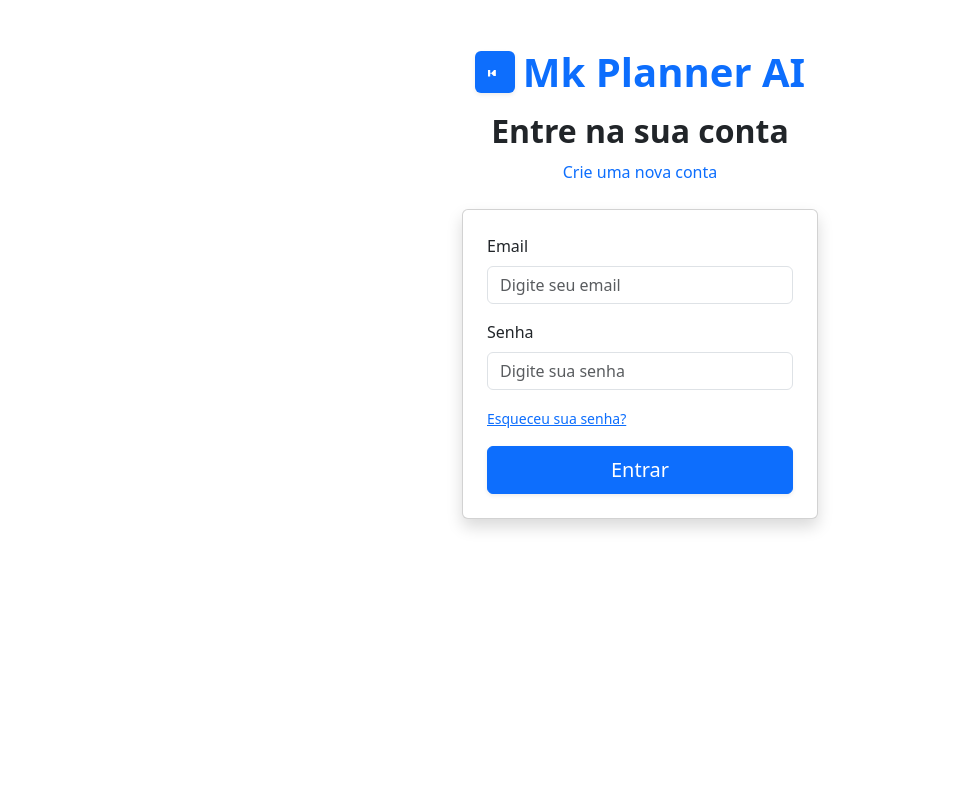
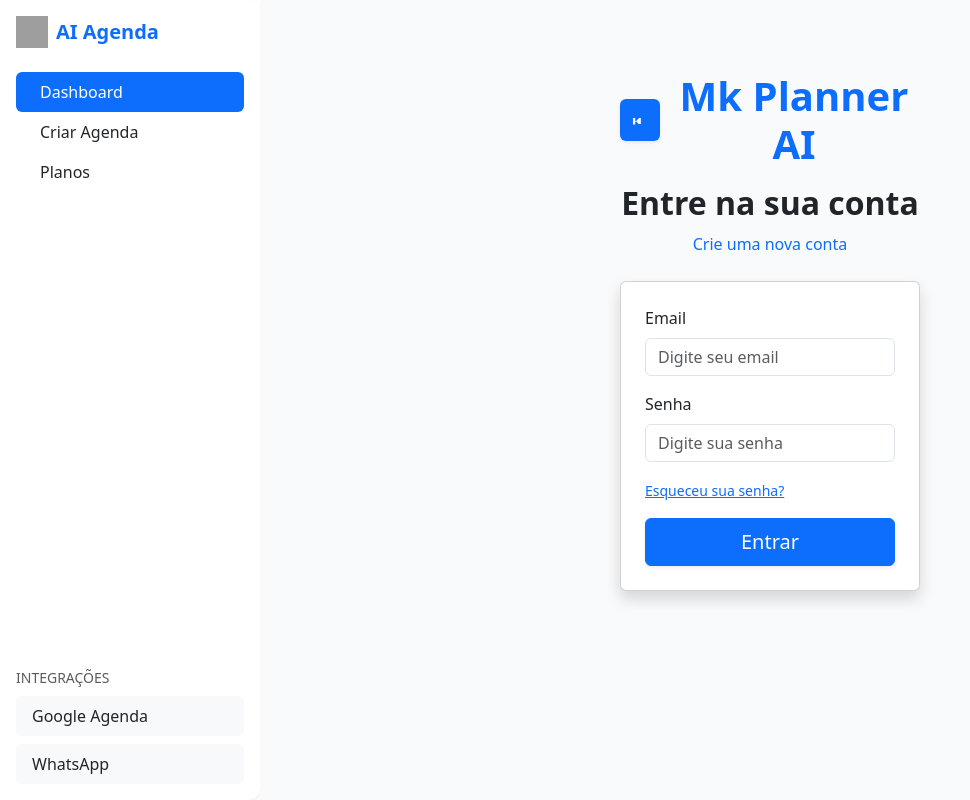
Before and after one commit to MarcosCarvalho45/agenda-ia, an Angular app: page /login in a window 1280 px wide. Shown: the whole page, without its empty margins (0-970 px from the left). Built offline with nearby package versions, Linux system fonts and the light colour scheme; grey boxes are pictures that could not be loaded.

Commit message:
feat: sidebar criada

```diff
--- a/src/app/app.component.html
+++ b/src/app/app.component.html
@@ -1 +1,9 @@
-<router-outlet></router-outlet>
+<div class="d-flex">
+  <!-- Sidebar -->
+  <app-sidebar></app-sidebar>
+
+  <!-- Conteúdo principal -->
+  <div class="flex-grow-1 p-4" style="background-color: #f8fafc; min-height: 100vh;">
+    <router-outlet></router-outlet>
+  </div>
+</div>
--- a/src/app/app.component.ts
+++ b/src/app/app.component.ts
@@ -1,9 +1,10 @@
 import { Component } from '@angular/core';
 import { RouterOutlet } from '@angular/router';
+import { SidebarComponent } from "./components/sidebar/sidebar.component";
 
 @Component({
   selector: 'app-root',
-  imports: [RouterOutlet],
+  imports: [RouterOutlet, SidebarComponent],
   templateUrl: './app.component.html',
   styleUrl: './app.component.scss'
 })
--- a/src/app/components/sidebar/sidebar.component.html
+++ b/src/app/components/sidebar/sidebar.component.html
@@ -1 +1,42 @@
-<p>sidebar works!</p>
+<div class="d-flex flex-column p-3 bg-white shadow-sm" style="width: 260px; height: 100vh; border-radius: 0 12px 12px 0;">
+  <!-- Logo -->
+  <a href="#" class="d-flex align-items-center mb-4 text-decoration-none">
+    <img src="caminho/do/icone.png" alt="AI Agenda" style="width: 32px; height: 32px;" class="me-2">
+    <span class="fw-bold fs-5 text-primary">AI Agenda</span>
+  </a>
+
+  <!-- Menu Navegação -->
+  <ul class="nav nav-pills flex-column mb-auto">
+    <li class="nav-item">
+      <a href="#" class="nav-link active d-flex align-items-center">
+        <i class="bi bi-calendar-event me-2"></i>
+        Dashboard
+      </a>
+    </li>
+    <li>
+      <a href="#" class="nav-link text-dark d-flex align-items-center">
+        <i class="bi bi-plus-lg me-2"></i>
+        Criar Agenda
+      </a>
+    </li>
+    <li>
+      <a href="#" class="nav-link text-dark d-flex align-items-center">
+        <i class="bi bi-card-list me-2"></i>
+        Planos
+      </a>
+    </li>
+  </ul>
+
+  <!-- Integrações -->
+  <div class="mt-auto">
+    <p class="text-muted small mb-2">INTEGRAÇÕES</p>
+    <div class="bg-light rounded px-3 py-2 d-flex justify-content-between align-items-center mb-2">
+      <span>Google Agenda</span>
+      <span class="badge bg-secondary rounded-circle" style="width: 10px; height: 10px;"></span>
+    </div>
+    <div class="bg-light rounded px-3 py-2 d-flex justify-content-between align-items-center">
+      <span>WhatsApp</span>
+      <span class="badge bg-success rounded-circle" style="width: 10px; height: 10px;"></span>
+    </div>
+  </div>
+</div>
```
